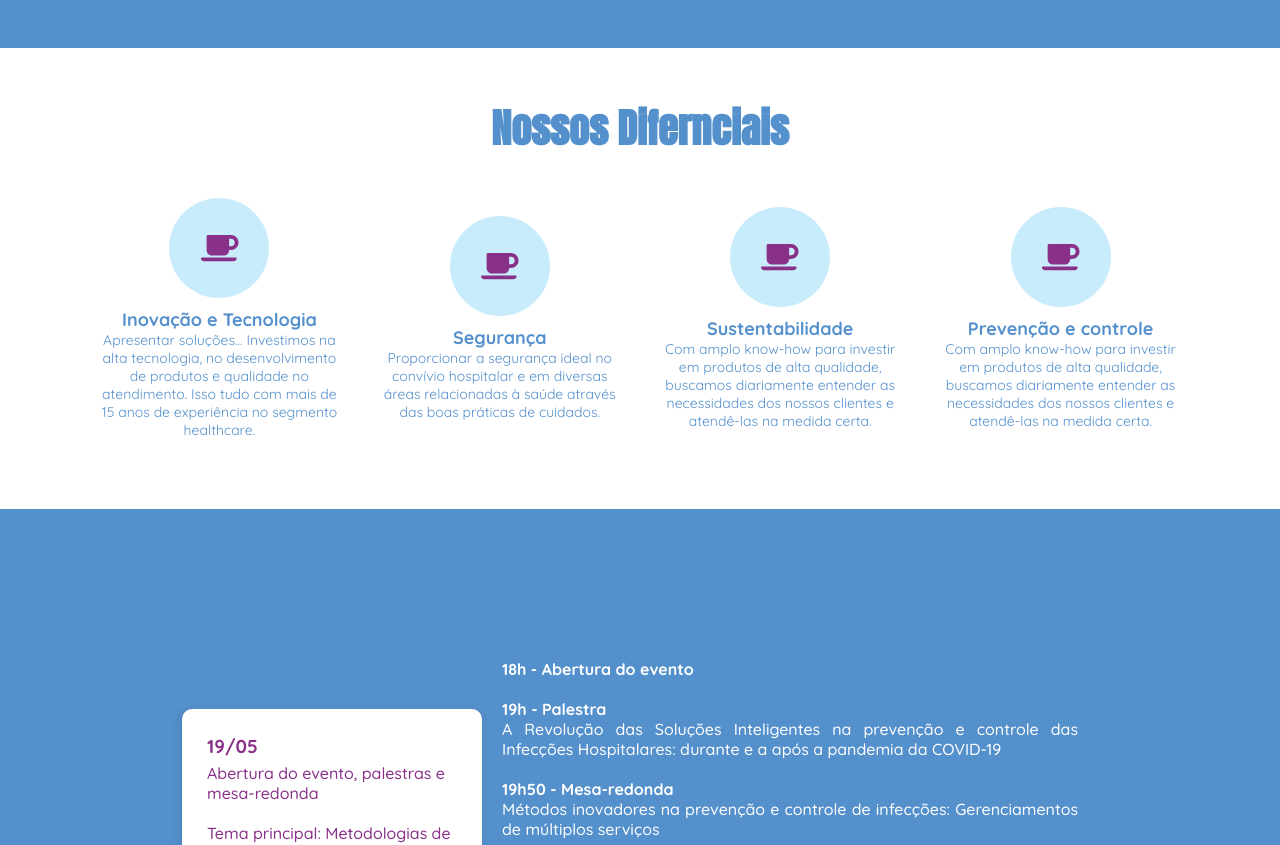
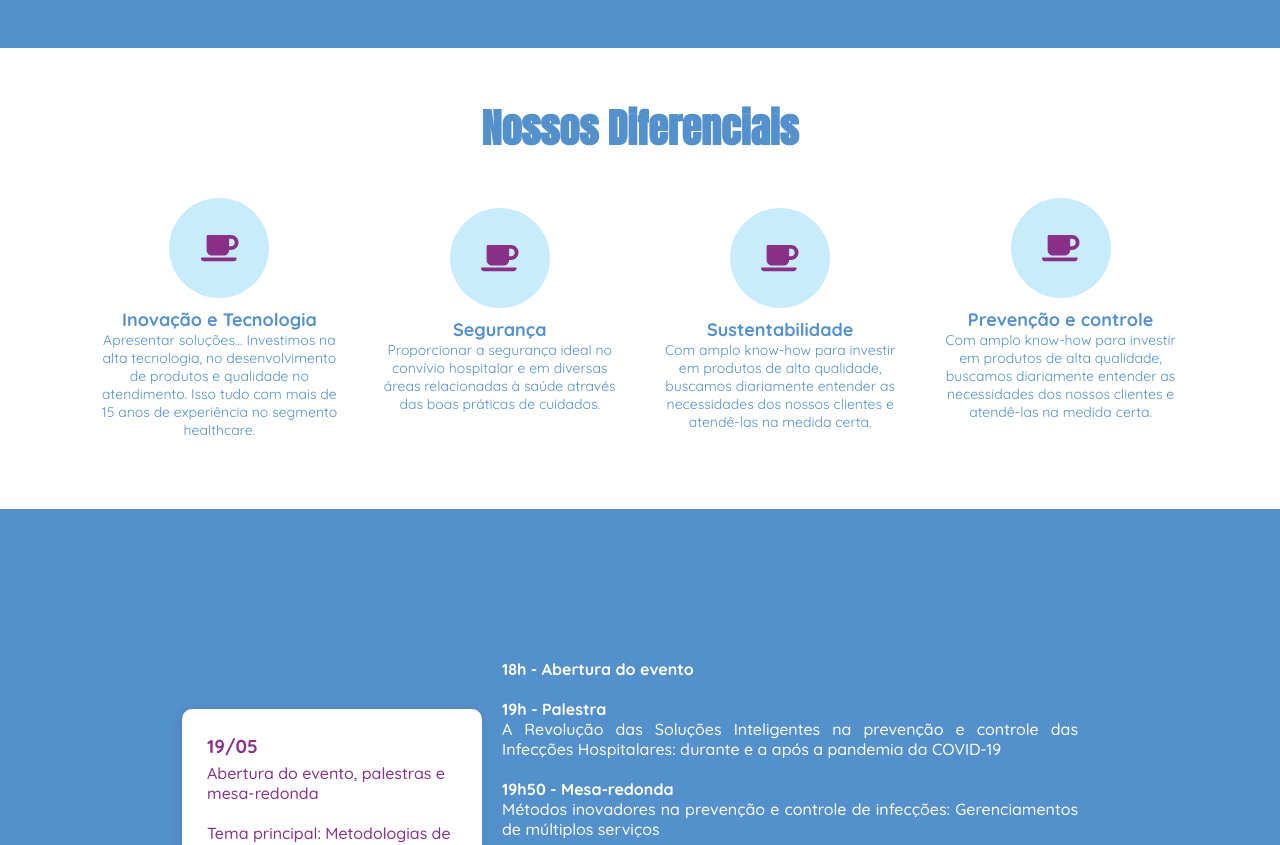
Before and after one commit to pedrohhcunha/congresso, a Next.js app: page / in a window 1280 px wide. Shown: the part 932-1777 px from the top of the page. Built offline with nearby package versions, Linux system fonts and the light colour scheme.

Commit message:
Alterando a estilização da section de diferenciais

```diff
--- a/components/Diferenciais.jsx
+++ b/components/Diferenciais.jsx
@@ -5,7 +5,7 @@ import { faCoffee } from '@fortawesome/free-solid-svg-icons'
 export default function Diferenciais(props) {
     return(
         <section id="Diferenciais" className={styles.section}>
-            <h2 className={styles.titulo}>Nossos Difernciais</h2>
+            <h2 className={styles.titulo}>Nossos Diferenciais</h2>
             <div className={styles.diferenciais}>
                 <div className={styles.diferencial}>
                     <div className={styles.areaIcon}>
--- a/styles/Diferenciais.module.scss
+++ b/styles/Diferenciais.module.scss
@@ -13,13 +13,17 @@
     .diferenciais{
         width: 100%;
         display: flex;
-        align-items: center;
+        align-items: flex-start;
         justify-content: space-evenly;
         flex-wrap: wrap;
 
         .diferencial{
             width: 250px;
             margin-bottom: 20px;
+
+            &:nth-child(2), &:nth-child(3){
+                margin-top: 10px;
+            }
 
             .areaIcon{
                 width: 100px;
```
